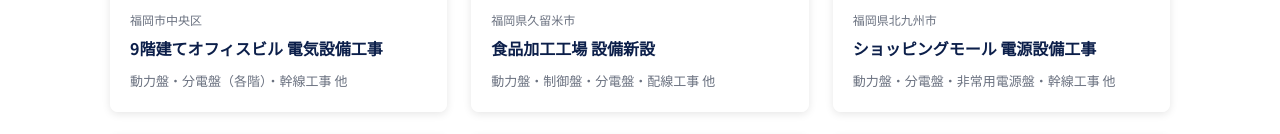
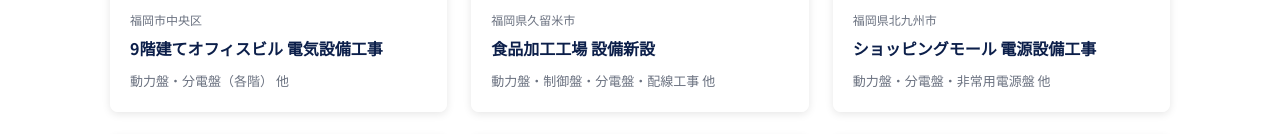
Before and after one commit to tominaga0103-lgtm/machino-hp, a plain HTML site: page works.html in a window 1280 px wide. Shown: the part 762-896 px from the top of the page. Drawn offline with Linux system fonts and the light colour scheme.

Commit message:
施工実績から「幹線工事」の記載を削除
- 9階建てオフィスビル／ショッピングモールの2件から削除

Co-Authored-By: Claude Opus 5 <noreply@anthropic.com>

```diff
--- a/works.html
+++ b/works.html
@@ -73,7 +73,7 @@
         <div class="work-body">
           <div class="work-loc">福岡市中央区</div>
           <div class="work-title">9階建てオフィスビル 電気設備工事</div>
-          <div class="work-detail">動力盤・分電盤（各階）・幹線工事 他</div>
+          <div class="work-detail">動力盤・分電盤（各階） 他</div>
         </div>
       </div>
 
@@ -95,7 +95,7 @@
         <div class="work-body">
           <div class="work-loc">福岡県北九州市</div>
           <div class="work-title">ショッピングモール 電源設備工事</div>
-          <div class="work-detail">動力盤・分電盤・非常用電源盤・幹線工事 他</div>
+          <div class="work-detail">動力盤・分電盤・非常用電源盤 他</div>
         </div>
       </div>
 
```
